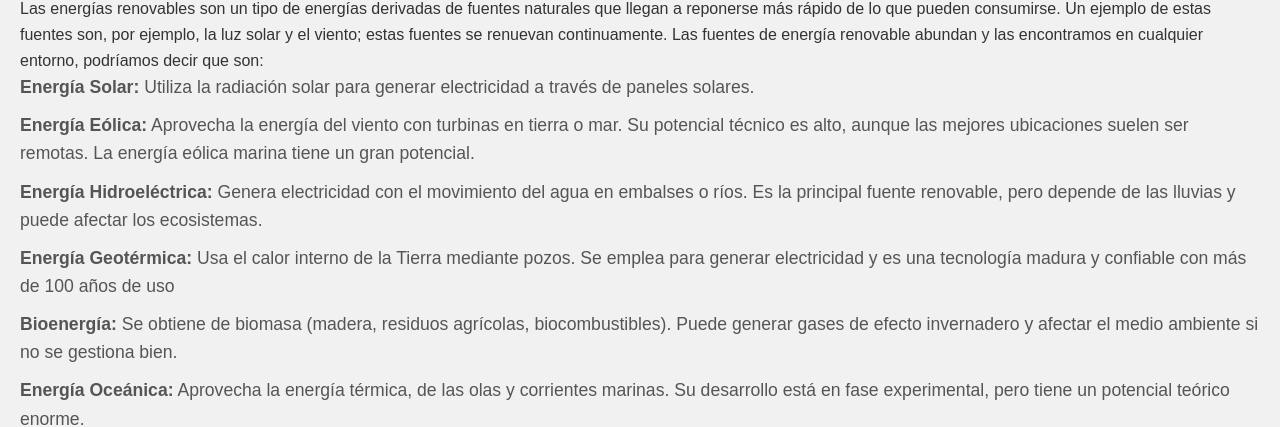
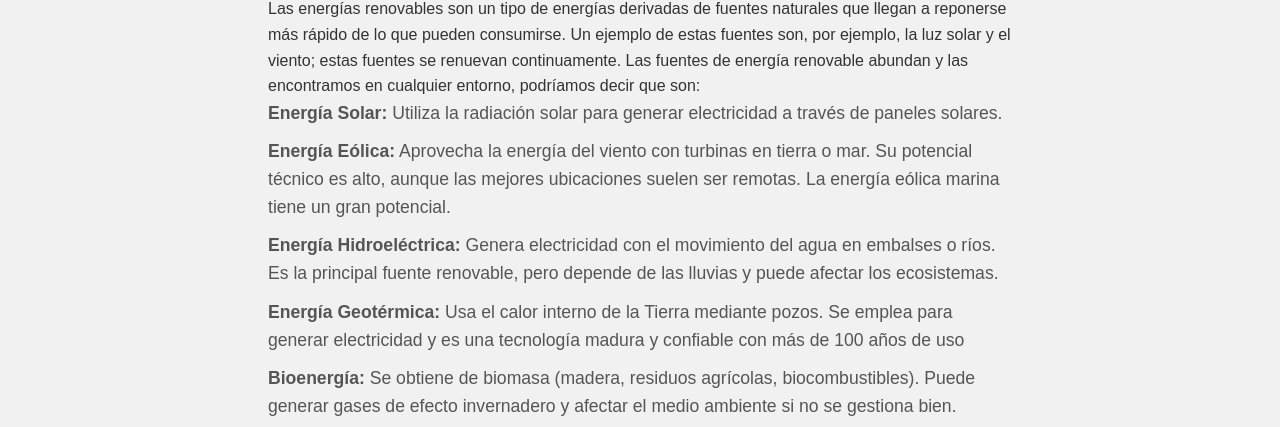
Before and after one commit to xtolgal704/xtolgal704.github.io, a plain HTML site: page informacion.html in a window 1280 px wide. Shown: the part 237-664 px from the top of the page. Drawn offline with Linux system fonts and the light colour scheme.

Commit message:
Fixed the style of the information page

```diff
--- a/estiloinformacion.css
+++ b/estiloinformacion.css
@@ -186,3 +186,12 @@ nav ul li a {
 nav ul li a:hover {
     text-decoration: underline;
 }
+
+.container {
+    display: flex;
+    justify-content: center;
+}
+
+section {
+    width: 60%;
+}
--- a/informacion.html
+++ b/informacion.html
@@ -19,6 +19,7 @@
         </nav>
     </header>
 
+    <div class="container">
         <section id="energias-renovables">
             <h2>Tipos de Energías Renovables</h2>
             <p>Las energías renovables son un tipo de energías derivadas de fuentes naturales que llegan a reponerse más rápido de lo que pueden consumirse. Un ejemplo de estas fuentes son, por ejemplo, la luz solar y el viento; estas fuentes se renuevan continuamente. Las fuentes de energía renovable abundan y las encontramos en cualquier entorno, podríamos decir que son:</p>
@@ -49,6 +50,7 @@
                 <li>La alta inversión inicial en algunas tecnologías.</li>
             </ul>
         </section>
+    </div>
 
     <footer>
         <p>&copy; 2025 ODS 7 - Todos los derechos reservados.</p>
```
Lines whose indentation alone changed are shown as unchanged.
